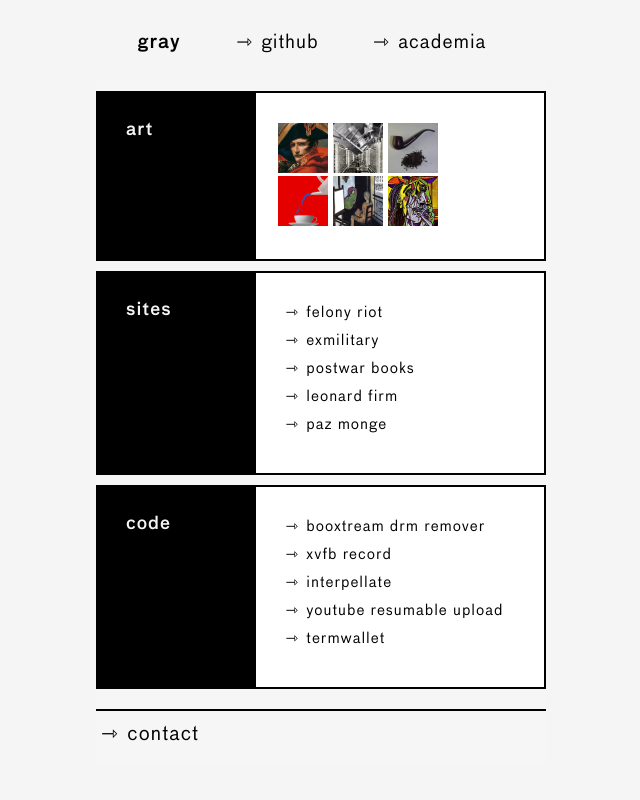
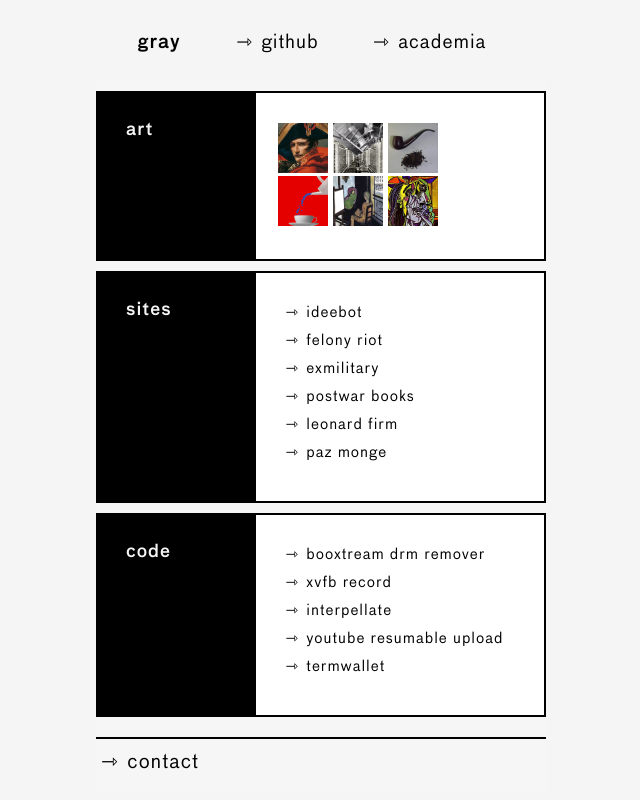
Before and after one commit to grayleonard/grayleonard.github.com, a plain HTML site: page index.html in a window 1280 px wide. Shown: the whole page, without its empty margins (319-959 px from the left). Drawn offline with Linux system fonts and the light colour scheme.

Commit message:
added idee

```diff
--- a/index.html
+++ b/index.html
@@ -66,6 +66,9 @@
           <div class="category--right">
           	<ul>
           	  <li>
+          	    <a class="sitelink" href="http://ideebot.io">ideebot</a>
+          	  </li>
+          	  <li>
           	    <a class="sitelink" href="http://felonyriot.com">felony riot</a>
           	  </li>
           	  <li>
```
